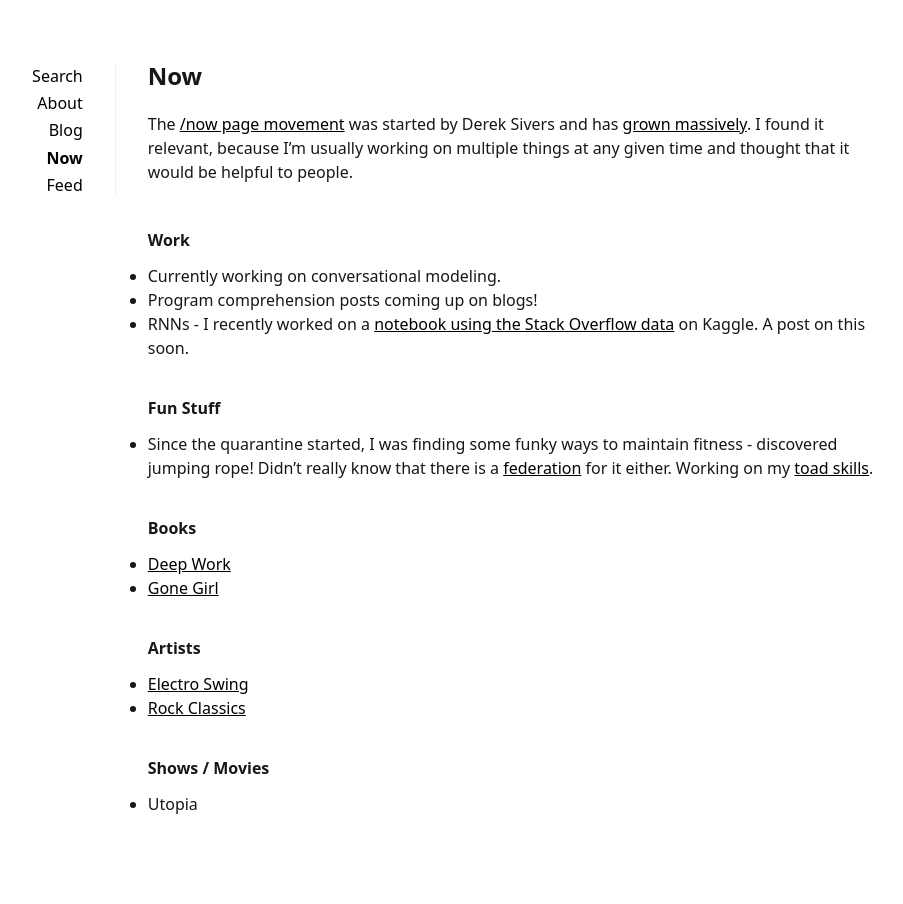
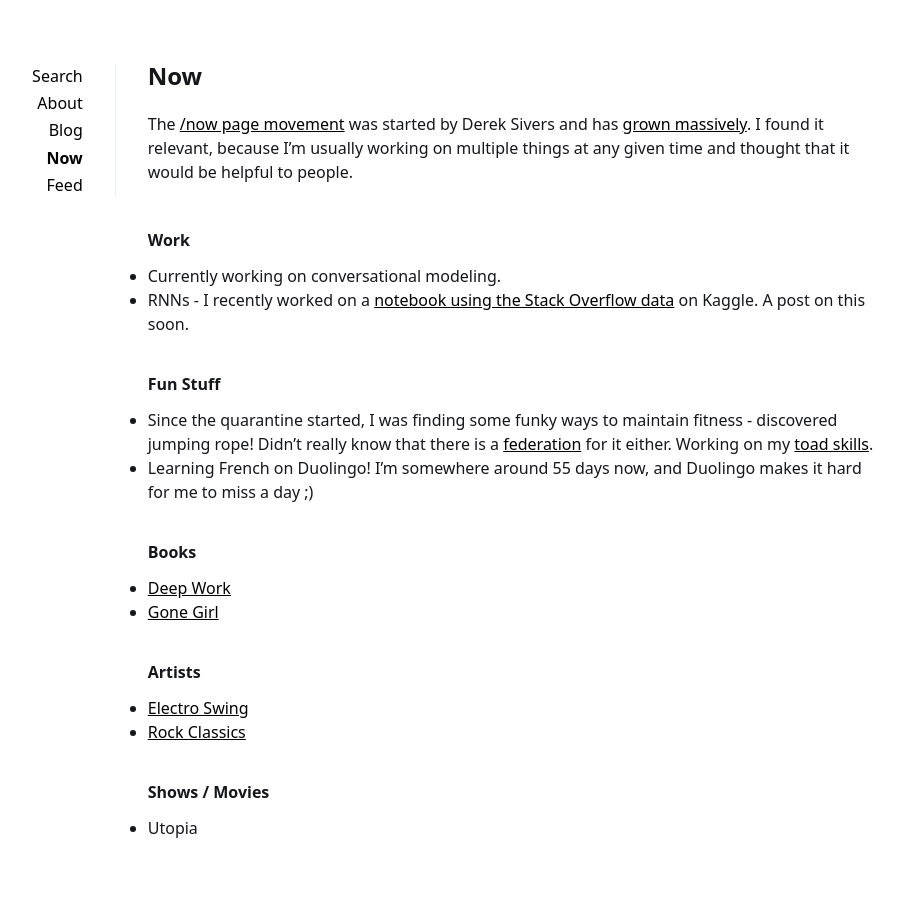
Before and after one commit to avinashbhat/avinashbhat.github.io, a Jekyll site: the page built from _pages/now.md, in a window 1280 px wide. Shown: the whole page, without its empty margins (205-1108 px from the left). Built offline with Jekyll 4.4.1, drawn with Linux system fonts in a browser that asks for light colours.

Commit message:
Updated Now

```diff
--- a/_pages/now.md
+++ b/_pages/now.md
@@ -11,13 +11,13 @@ I found it relevant, because I'm usually working on multiple things at any given
 
 #### Work
  - Currently working on conversational modeling.
- - Program comprehension posts coming up on blogs!
  - RNNs - I recently worked on a [notebook using the Stack Overflow data](https://www.kaggle.com/avinashbhat/simplernn-on-stack-overflow-data) on Kaggle. A post on this soon.
 <br/>
 <br/>
 
 #### Fun Stuff
  - Since the quarantine started, I was finding some funky ways to maintain fitness - discovered jumping rope! Didn't really know that there is a [federation](https://ijru.sport/) for it either. Working on my [toad skills](https://www.youtube.com/watch?v=RnRUwLtR33g).
+- Learning French on Duolingo! I'm somewhere around 55 days now, and Duolingo makes it hard for me to miss a day ;)
 <br/>
 <br/>
 
```
